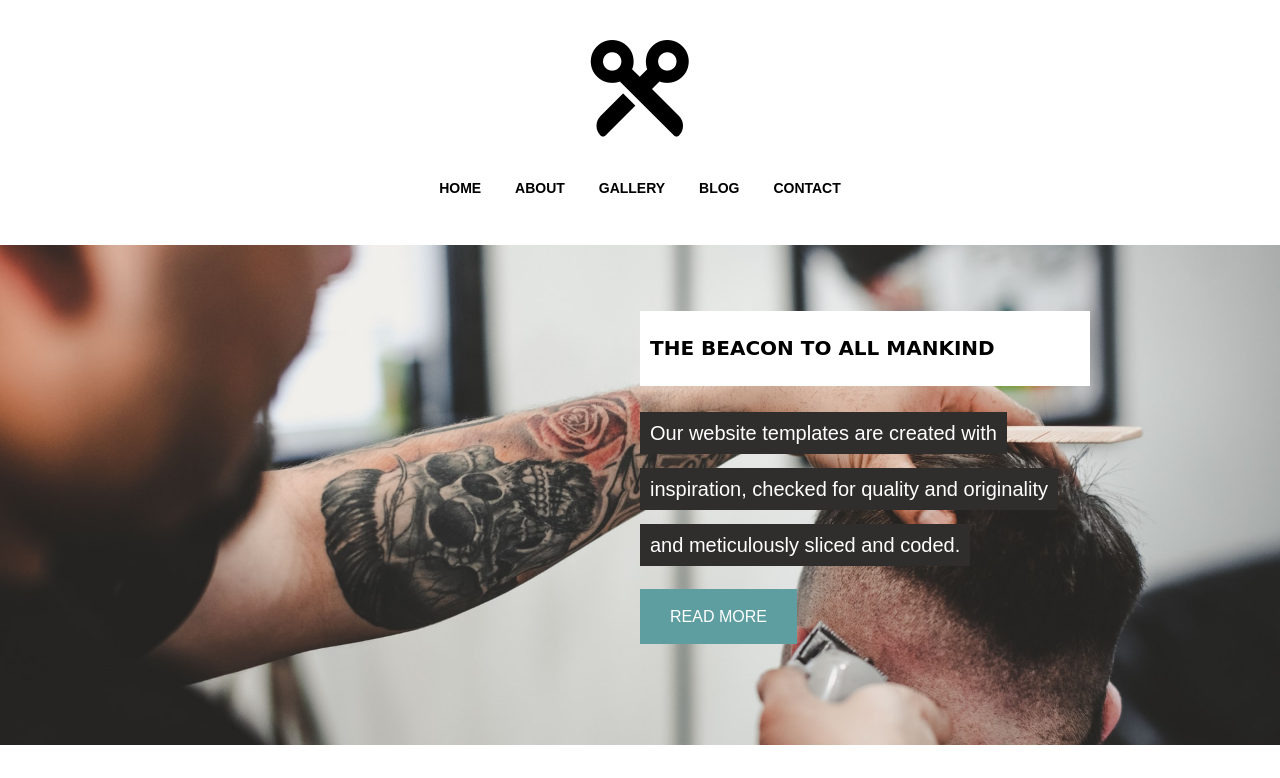
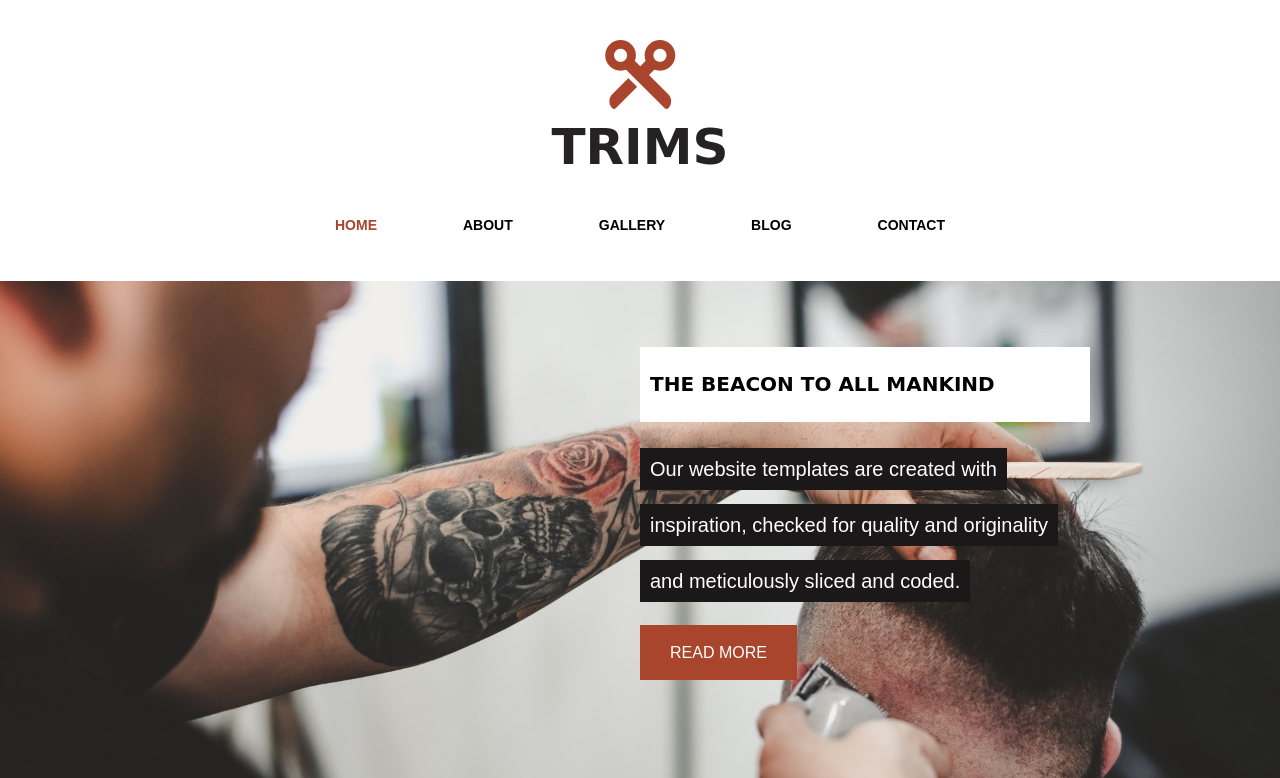
Before and after one commit to MayraNT/hairSalonWebsite, a plain HTML site: page index.html in a window 1280 px wide. Shown: the top 778 px of the page. Drawn offline with Linux system fonts and the light colour scheme; a web font is replaced by a local one.

Commit message:
added company name and updated header, footer and colors on all pages

```diff
--- a/aboutPage/aboutStyles.css
+++ b/aboutPage/aboutStyles.css
@@ -15,7 +15,8 @@ body {
 
 /* ////// HEADER AND NAV ////// */
 header {
-  height: 245px;
+  margin-bottom: 45px;
+  height: 40%;
   text-align: center;
   text-transform: uppercase;
   font-size: 14px;
@@ -24,17 +25,35 @@ header {
 
 header .logo {
   padding-top: 40px;
-  padding-bottom: 40px;
+  padding-bottom: 30px;
+  color: rgb(168, 69, 44);
+}
+
+#trims {
+  font-family: 'Chango', cursive;
+  font-size: 50px;
+  color: rgb(36, 34, 34);
+}
+
+.main-nav {
+  padding: 0 25%;
+  display: flex;
+  justify-content: space-between;
 }
 
 nav > a {
   text-decoration: none;
   padding-left: 15px;
   padding-right: 15px;
+  color: black;
 }
 
-.main-nav {
-  color: black;
+nav > a:hover {
+  color: rgb(168, 69, 44);
+}
+
+#selected {
+  color: rgb(168, 69, 44);
 }
 
 /* ////// MAIN CONTENT ////// */
@@ -47,10 +66,11 @@ nav > a {
 }
 
 h1 {
-  width: 540px;
+  width: 450px;
+  margin-bottom: 20px;
   padding: 10px;
   font-family: 'Chango', cursive;
-  font-size: 35px;
+  font-size: 30px;
   text-transform: uppercase;
   text-align: center;
   background-color: rgb(36, 34, 34);
@@ -78,7 +98,7 @@ footer {
   padding-left: 10%;
   padding-right: 10%;
   color: white;
-  background-color: rgb(48, 45, 45);
+  background-color: rgb(26, 24, 24);
   display: flex;
   align-items: center;
   justify-content: center;
@@ -91,6 +111,7 @@ footer p {
 .footer-container {
   width: 85%;
   display: flex;
+  align-items: center;
   justify-content: space-between;
   flex-wrap: wrap;
   text-align: center;
--- a/blogPage/blogStyles.css
+++ b/blogPage/blogStyles.css
@@ -8,7 +8,8 @@ body {
 
 /* ////// HEADER AND NAV ////// */
 header {
-  height: 245px;
+  margin-bottom: 45px;
+  height: 40%;
   text-align: center;
   text-transform: uppercase;
   font-size: 14px;
@@ -17,17 +18,35 @@ header {
 
 header .logo {
   padding-top: 40px;
-  padding-bottom: 40px;
+  padding-bottom: 30px;
+  color: rgb(168, 69, 44);
+}
+
+#trims {
+  font-family: 'Chango', cursive;
+  font-size: 50px;
+  color: rgb(36, 34, 34);
+}
+
+.main-nav {
+  padding: 0 25%;
+  display: flex;
+  justify-content: space-between;
 }
 
 nav > a {
   text-decoration: none;
   padding-left: 15px;
   padding-right: 15px;
+  color: black;
 }
 
-.main-nav {
-  color: black;
+nav > a:hover {
+  color: rgb(168, 69, 44);
+}
+
+#selected {
+  color: rgb(168, 69, 44);
 }
 
 /* ////// MAIN CONTENT ////// */
@@ -43,7 +62,7 @@ h1 {
   margin-bottom: 30px;
   padding: 10px;
   font-family: 'Chango', cursive;
-  font-size: 35px;
+  font-size: 30px;
   text-transform: uppercase;
   text-align: center;
   background-color: rgb(36, 34, 34);
@@ -52,6 +71,7 @@ h1 {
 
 .blogContainer {
   width: 50%;
+  margin-bottom: 3%;
 }
 
 .blogPost {
@@ -116,12 +136,11 @@ img:hover {
 /* ////// FOOTER ////// */
 footer {
   height: 125px;
-  margin-top: 30px;
   margin-bottom: 40px;
   padding-left: 10%;
   padding-right: 10%;
   color: white;
-  background-color: rgb(48, 45, 45);
+  background-color: rgb(26, 24, 24);
   display: flex;
   align-items: center;
   justify-content: center;
@@ -134,6 +153,7 @@ footer p {
 .footer-container {
   width: 85%;
   display: flex;
+  align-items: center;
   justify-content: space-between;
   flex-wrap: wrap;
   text-align: center;
--- a/contactPage/contactStyles.css
+++ b/contactPage/contactStyles.css
@@ -8,7 +8,8 @@ body {
 
 /* ////// HEADER AND NAV ////// */
 header {
-  height: 245px;
+  margin-bottom: 45px;
+  height: 40%;
   text-align: center;
   text-transform: uppercase;
   font-size: 14px;
@@ -17,17 +18,35 @@ header {
 
 header .logo {
   padding-top: 40px;
-  padding-bottom: 40px;
+  padding-bottom: 30px;
+  color: rgb(168, 69, 44);
+}
+
+#trims {
+  font-family: 'Chango', cursive;
+  font-size: 50px;
+  color: rgb(36, 34, 34);
+}
+
+.main-nav {
+  padding: 0 25%;
+  display: flex;
+  justify-content: space-between;
 }
 
 nav > a {
   text-decoration: none;
   padding-left: 15px;
   padding-right: 15px;
+  color: black;
 }
 
-.main-nav {
-  color: black;
+nav > a:hover {
+  color: rgb(168, 69, 44);
+}
+
+#selected {
+  color: rgb(168, 69, 44);
 }
 
 /* ////// MAIN CONTENT ////// */
@@ -43,7 +62,7 @@ h1 {
   margin-bottom: 30px;
   padding: 10px;
   font-family: 'Chango', cursive;
-  font-size: 35px;
+  font-size: 30px;
   text-transform: uppercase;
   text-align: center;
   background-color: rgb(36, 34, 34);
@@ -95,12 +114,11 @@ form {
 /* ////// FOOTER ////// */
 footer {
   height: 125px;
-  margin-top: 30px;
   margin-bottom: 40px;
   padding-left: 10%;
   padding-right: 10%;
   color: white;
-  background-color: rgb(48, 45, 45);
+  background-color: rgb(26, 24, 24);
   display: flex;
   align-items: center;
   justify-content: center;
@@ -113,6 +131,7 @@ footer p {
 .footer-container {
   width: 85%;
   display: flex;
+  align-items: center;
   justify-content: space-between;
   flex-wrap: wrap;
   text-align: center;
--- a/imageGallery/imageGalleryStyles.css
+++ b/imageGallery/imageGalleryStyles.css
@@ -12,7 +12,8 @@ body {
 
 /* ////// HEADER AND NAV ////// */
 header {
-  height: 245px;
+  margin-bottom: 45px;
+  height: 40%;
   text-align: center;
   text-transform: uppercase;
   font-size: 14px;
@@ -21,17 +22,35 @@ header {
 
 header .logo {
   padding-top: 40px;
-  padding-bottom: 40px;
+  padding-bottom: 30px;
+  color: rgb(168, 69, 44);
+}
+
+#trims {
+  font-family: 'Chango', cursive;
+  font-size: 50px;
+  color: rgb(36, 34, 34);
+}
+
+.main-nav {
+  padding: 0 25%;
+  display: flex;
+  justify-content: space-between;
 }
 
 nav > a {
   text-decoration: none;
   padding-left: 15px;
   padding-right: 15px;
+  color: black;
 }
 
-.main-nav {
-  color: black;
+nav > a:hover {
+  color: rgb(168, 69, 44);
+}
+
+#selected {
+  color: rgb(168, 69, 44);
 }
 
 /* ////// MAIN CONTENT ////// */
@@ -44,9 +63,10 @@ main {
 
 h1 {
   width: 280px;
+  margin-bottom: 30px;
   padding: 10px;
   font-family: 'Chango', cursive;
-  font-size: 35px;
+  font-size: 30px;
   text-transform: uppercase;
   text-align: center;
   background-color: rgb(36, 34, 34);
@@ -54,7 +74,7 @@ h1 {
 }
 
 .gallery {
-  margin: 1% 0 2% 0;
+  margin-bottom: 2%;
   display: flex;
   flex-direction: row;
   flex-wrap: wrap;
@@ -82,7 +102,7 @@ footer {
   padding-left: 10%;
   padding-right: 10%;
   color: white;
-  background-color: rgb(48, 45, 45);
+  background-color: rgb(26, 24, 24);
   display: flex;
   align-items: center;
   justify-content: center;
@@ -95,6 +115,7 @@ footer p {
 .footer-container {
   width: 85%;
   display: flex;
+  align-items: center;
   justify-content: space-between;
   flex-wrap: wrap;
   text-align: center;
--- a/index.html
+++ b/index.html
@@ -9,20 +9,21 @@
     <link rel="preconnect" href="https://fonts.gstatic.com">
     <link href="https://fonts.googleapis.com/css2?family=Chango&display=swap" rel="stylesheet">
     <script src="https://kit.fontawesome.com/434da06752.js" crossorigin="anonymous"></script>
-    <title>Hair Website</title>
+    <title>Trims Home</title>
 </head>
 <body>
     <div class="container">
         <header>
             <div class="logo">
-                <i class="fas fa-cut fa-7x fa-rotate-90"></i>
+                <i class="fas fa-cut fa-5x fa-rotate-90"></i><br>
+                <span id="trims">Trims</span>
             </div>
-            <nav>
-                <a class="main-nav" href="">Home</a>
-                <a class="main-nav" href="./aboutPage/about.html">About</a>
-                <a class="main-nav" href="./imageGallery/imageGallery.html">Gallery</a>
-                <a class="main-nav" href="./blogPage/blog.html">Blog</a>
-                <a class="main-nav" href="./contactPage/contact.html">Contact</a>
+            <nav class="main-nav">
+                <a id="selected" href="">Home</a>
+                <a href="./aboutPage/about.html">About</a>
+                <a href="./imageGallery/imageGallery.html">Gallery</a>
+                <a href="./blogPage/blog.html">Blog</a>
+                <a href="./contactPage/contact.html">Contact</a>
             </nav>
         </header>
         <main>
@@ -54,7 +55,7 @@
         </main>
         <footer>
             <div class="footer-container">
-                <p>© 2023 by CompanyName. All rights reserved.</p>
+                <p>© 2023 by Trims. All rights reserved.</p>
                 <nav>
                     <a class="footer-nav" href=""><i class="fab fa-twitter fa-2x"></i></a>
                     <a class="footer-nav" href=""><i class="fab fa-facebook-f fa-2x"></i></a>
--- a/styles.css
+++ b/styles.css
@@ -15,7 +15,8 @@ body {
 
 /* ////// HEADER AND NAV ////// */
 header {
-  height: 245px;
+  margin-bottom: 45px;
+  height: 40%;
   text-align: center;
   text-transform: uppercase;
   font-size: 14px;
@@ -24,13 +25,35 @@ header {
 
 header .logo {
   padding-top: 40px;
-  padding-bottom: 40px;
+  padding-bottom: 30px;
+  color: rgb(168, 69, 44);
+}
+
+#trims {
+  font-family: 'Chango', cursive;
+  font-size: 50px;
+  color: rgb(36, 34, 34);
+}
+
+.main-nav {
+  padding: 0 25%;
+  display: flex;
+  justify-content: space-between;
 }
 
 nav > a {
   text-decoration: none;
   padding-left: 15px;
   padding-right: 15px;
+  color: black;
+}
+
+nav > a:hover {
+  color: rgb(168, 69, 44);
+}
+
+#selected {
+  color: rgb(168, 69, 44);
 }
 
 .main-nav {
@@ -51,15 +74,6 @@ main .main-banner {
   line-height: 55px;
 }
 
-#readMore-button {
-  margin-top: 15px;
-  padding: 0 30px;
-  border: none;
-  text-transform: uppercase;
-  background-color: cadetblue;
-  color: white;
-}
-
 h1 {
   width: 450px;
   margin: 40px 0px 20px 0px;
@@ -70,11 +84,24 @@ h1 {
   background-color: white;
 }
 
-span {
+.main-info span {
   padding: 10px;
-  background-color: rgb(48, 45, 45);
+  background-color: rgb(26, 24, 24);
   color: white;
   font-size: 20px;
+}
+
+#readMore-button {
+  margin-top: 15px;
+  padding: 0 30px;
+  border: none;
+  text-transform: uppercase;
+  background-color: rgb(168, 69, 44);
+  color: white;
+}
+
+#readMore-button:hover {
+  background-color: rgb(236, 77, 37);
 }
 
 /* ////// FEATURE CONTENT ////// */
@@ -117,7 +144,7 @@ footer {
   padding-left: 10%;
   padding-right: 10%;
   color: white;
-  background-color: rgb(48, 45, 45);
+  background-color: rgb(26, 24, 24);
   display: flex;
   align-items: center;
   justify-content: center;
@@ -130,6 +157,7 @@ footer p {
 .footer-container {
   width: 85%;
   display: flex;
+  align-items: center;
   justify-content: space-between;
   flex-wrap: wrap;
   text-align: center;
```
Also changed, not shown: aboutPage/about.html (+11 -10 lines), blogPage/blog.html (+10 -9 lines), contactPage/contact.html (+10 -9 lines), imageGallery/imageGallery.html (+10 -9 lines).
